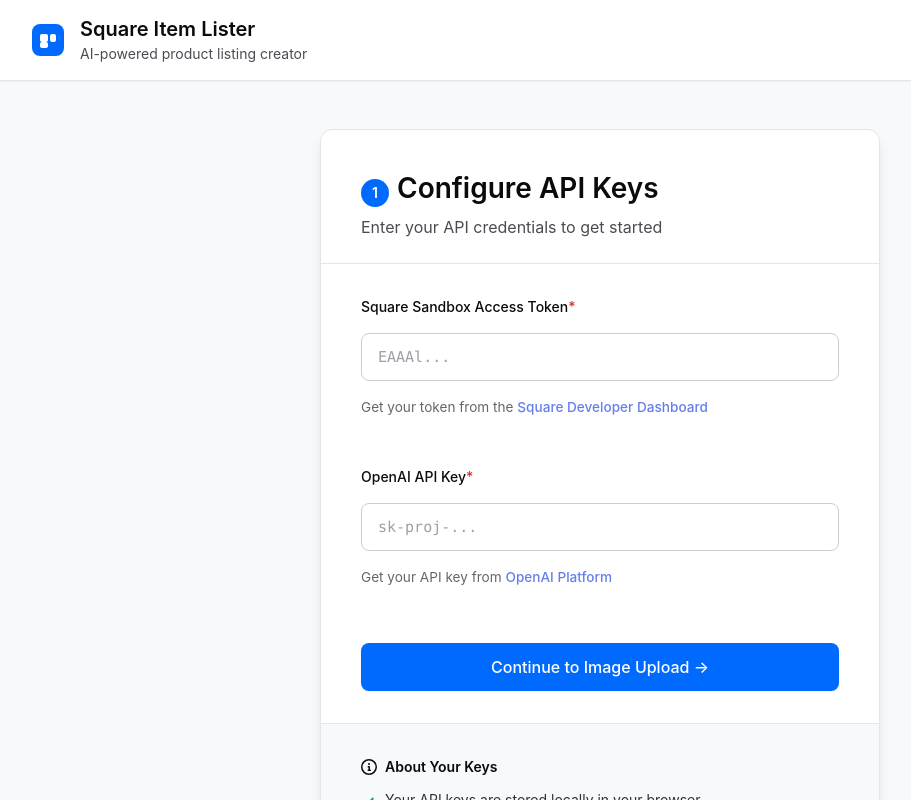
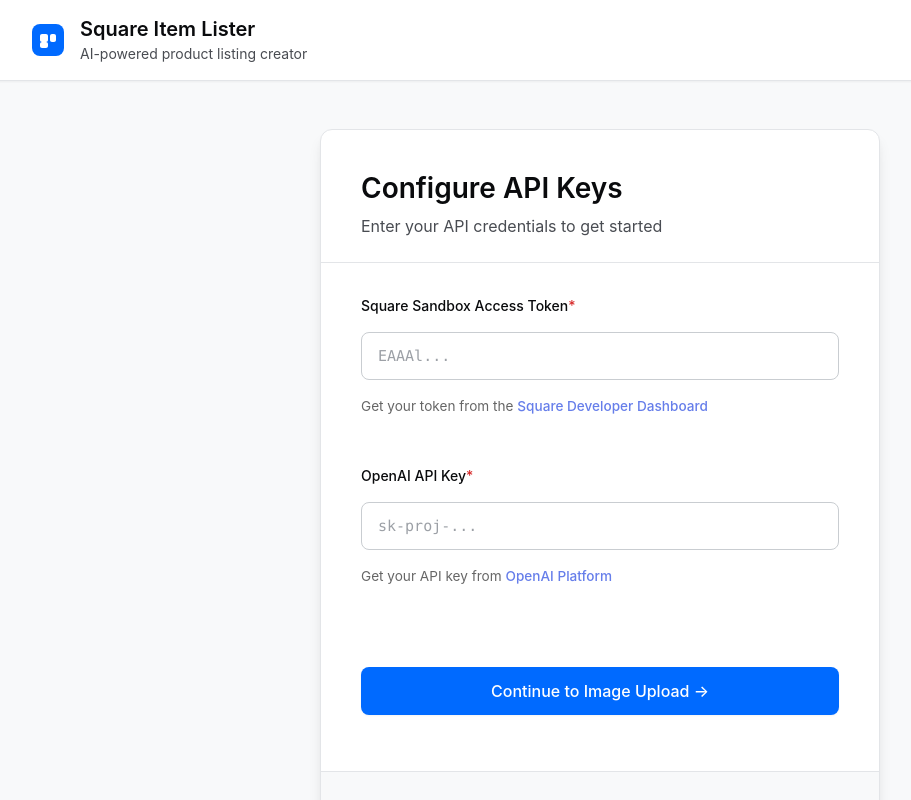
Before and after one commit to abhiroopb/square-item-lister, a React (Vite) app in the folder client/: page / in a window 1280 px wide. Shown: the top 800 px of the page, without its empty margins (40-951 px from the left). Built offline with nearby package versions, Linux system fonts and the light colour scheme; no server answers; the HTML template or start-up script is replaced by a standard one.

Commit message:
Add cancel button to API key setup and remove step number

```diff
--- a/client/src/App.jsx
+++ b/client/src/App.jsx
@@ -25,6 +25,11 @@
     localStorage.removeItem('squareToken');
     localStorage.removeItem('openaiKey');
     setHasApiKeys(false);
+  };
+
+  const handleCancelKeySetup = () => {
+    // User cancelled, go back to main app with existing keys
+    setHasApiKeys(true);
   };
 
   return (
@@ -60,7 +65,7 @@
         </header>
 
         {!hasApiKeys ? (
-          <ApiKeySetup onSubmit={handleApiKeysSubmit} />
+          <ApiKeySetup onSubmit={handleApiKeysSubmit} onCancel={handleCancelKeySetup} />
         ) : (
           <>
             <StatusBar />
--- a/client/src/components/ApiKeySetup.css
+++ b/client/src/components/ApiKeySetup.css
@@ -146,6 +146,12 @@
   flex-shrink: 0;
 }
 
+.form-actions {
+  display: flex;
+  gap: 12px;
+  margin-top: 8px;
+}
+
 .submit-btn {
   background: var(--sq-blue);
   color: var(--sq-white);
@@ -162,7 +168,7 @@
   align-items: center;
   justify-content: center;
   gap: 8px;
-  margin-top: 8px;
+  flex: 1;
 }
 
 .submit-btn:hover:not(:disabled) {
@@ -177,6 +183,32 @@
 .submit-btn:disabled {
   opacity: 0.5;
   cursor: not-allowed;
+}
+
+.cancel-btn {
+  background: var(--sq-white);
+  color: var(--sq-gray-700);
+  border: 1px solid var(--sq-gray-300);
+  padding: 14px 24px;
+  border-radius: var(--sq-radius-md);
+  font-size: 16px;
+  font-weight: 500;
+  cursor: pointer;
+  transition: var(--sq-transition);
+  font-family: var(--sq-font-family);
+  display: flex;
+  align-items: center;
+  justify-content: center;
+  gap: 8px;
+}
+
+.cancel-btn:hover {
+  background: var(--sq-gray-50);
+  border-color: var(--sq-gray-400);
+}
+
+.cancel-btn:active {
+  transform: translateY(1px);
 }
 
 .setup-info {
--- a/client/src/components/ApiKeySetup.jsx
+++ b/client/src/components/ApiKeySetup.jsx
@@ -1,10 +1,18 @@
-import { useState } from 'react';
+import { useState, useEffect } from 'react';
 import './ApiKeySetup.css';
 
-export function ApiKeySetup({ onSubmit }) {
+export function ApiKeySetup({ onSubmit, onCancel }) {
   const [squareToken, setSquareToken] = useState('');
   const [openaiKey, setOpenaiKey] = useState('');
   const [error, setError] = useState('');
+  const [hasExistingKeys, setHasExistingKeys] = useState(false);
+
+  useEffect(() => {
+    // Check if keys already exist
+    const existingSquare = localStorage.getItem('squareToken');
+    const existingOpenai = localStorage.getItem('openaiKey');
+    setHasExistingKeys(!!existingSquare && !!existingOpenai);
+  }, []);
 
   const handleSubmit = (e) => {
     e.preventDefault();
@@ -31,10 +39,7 @@
     <div className="api-key-setup">
       <div className="setup-container">
         <div className="setup-header">
-          <h2>
-            <span className="step-indicator">1</span>
-            Configure API Keys
-          </h2>
+          <h2>Configure API Keys</h2>
           <p>Enter your API credentials to get started</p>
         </div>
 
@@ -91,9 +96,16 @@
 
           {error && <div className="error-message">{error}</div>}
 
-          <button type="submit" className="submit-btn">
-            Continue to Image Upload →
-          </button>
+          <div className="form-actions">
+            <button type="submit" className="submit-btn">
+              Continue to Image Upload →
+            </button>
+            {hasExistingKeys && onCancel && (
+              <button type="button" onClick={onCancel} className="cancel-btn">
+                Cancel
+              </button>
+            )}
+          </div>
         </form>
 
         <div className="setup-info">
```
